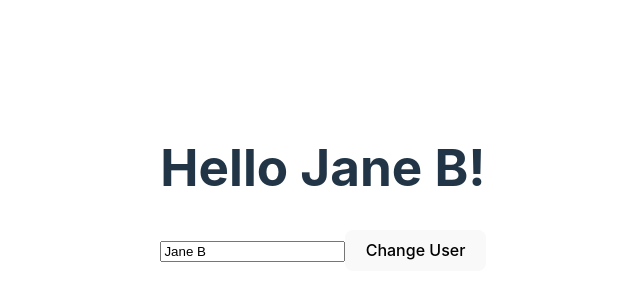
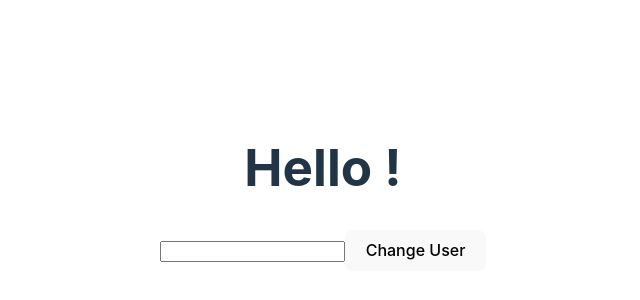
Before and after one commit to mnraza-dev/MERN_Learning, a React (Vite) app in the folder react/: page / in a window 1280 px wide. Shown: the part 212-512 px from the top of the page, without its empty margins (317-957 px from the left). Built offline with nearby package versions, Linux system fonts and the light colour scheme.

Commit message:
Learnt components in ReactJS

```diff
--- a/react/src/App.jsx
+++ b/react/src/App.jsx
@@ -1,34 +1,14 @@
 
 import { useState } from 'react'
 import './App.css'
+import Form from './components/Form';
 function App() {
 
-  const [name, setName] = useState("Jane B");
-
-  const changeName = () => {
-    setName("John Doe");
-  }
-  const submitHandler = (e) => {
-    e.preventDefault();
-
-  }
 
 
   return (
     <>
-      <h1>Hello {name}!</h1>
-      {/* <button onClick={changeName}>Change User</button> */}
-
-      <form onSubmit={submitHandler}>
-
-        <input type="text" name="name" id="" value={name} onChange={(e) => setName(e.target.value)} />
-
-        <button type='submit'>
-          Change User
-        </button>
-
-      </form>
-
+    <Form/>
 
     </>
   )
--- /dev/null
+++ b/react/src/components/Form.jsx
@@ -0,0 +1,33 @@
+import React, { useState } from 'react'
+
+const Form = () => {
+
+  const [name, setName] = useState("");
+
+  const changeName = () => {
+    setName("John Doe");
+  }
+  const submitHandler = (e) => {
+    e.preventDefault();
+
+  }
+    return (
+        <>
+
+            <h1>Hello {name}!</h1>
+            {/* <button onClick={changeName}>Change User</button> */}
+
+            <form onSubmit={submitHandler}>
+
+                <input type="text" name="name" id="" value={name} onChange={(e) => setName(e.target.value)} />
+
+                <button type='submit'>
+                    Change User
+                </button>
+
+            </form>
+        </>
+    )
+}
+
+export default Form
```
